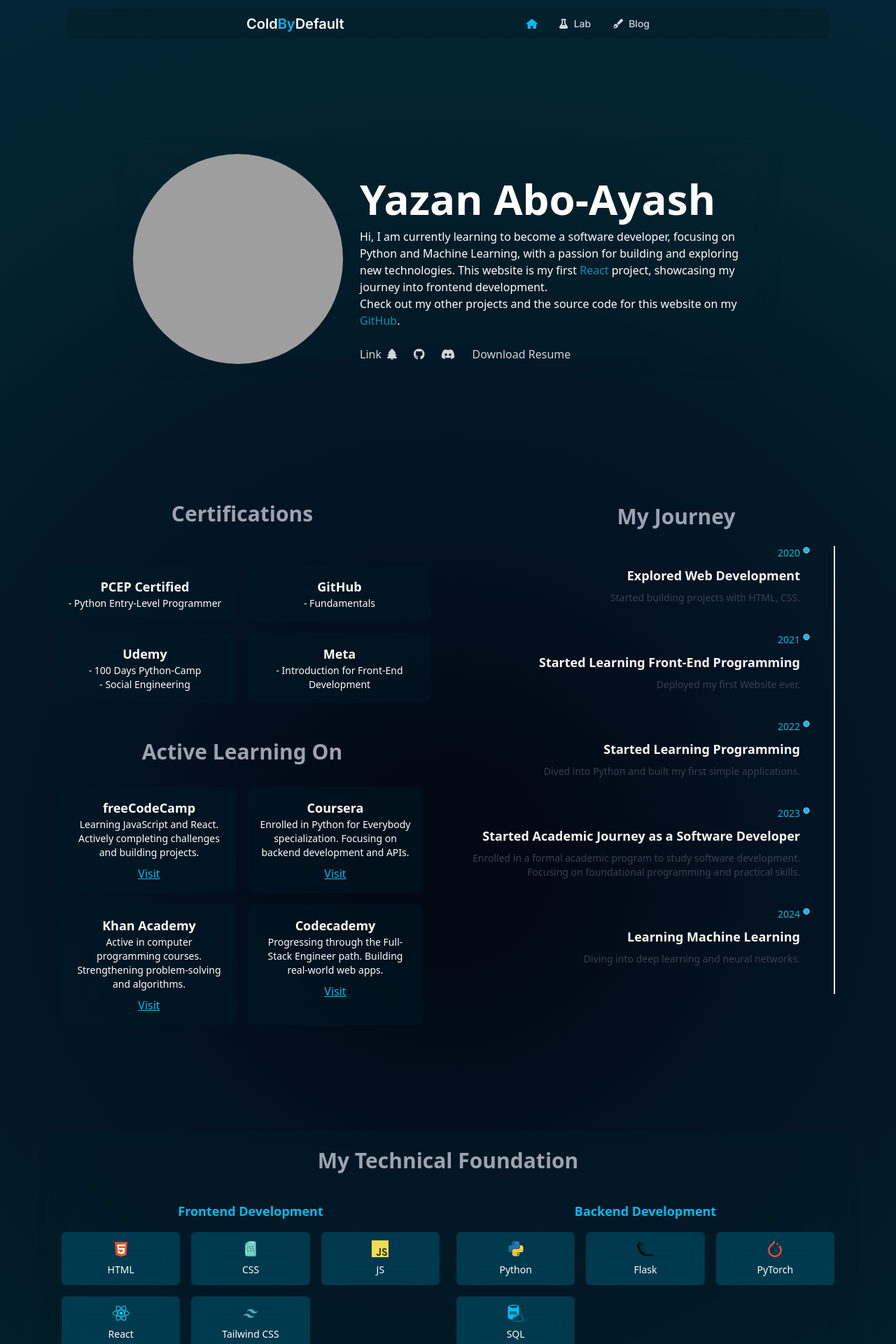
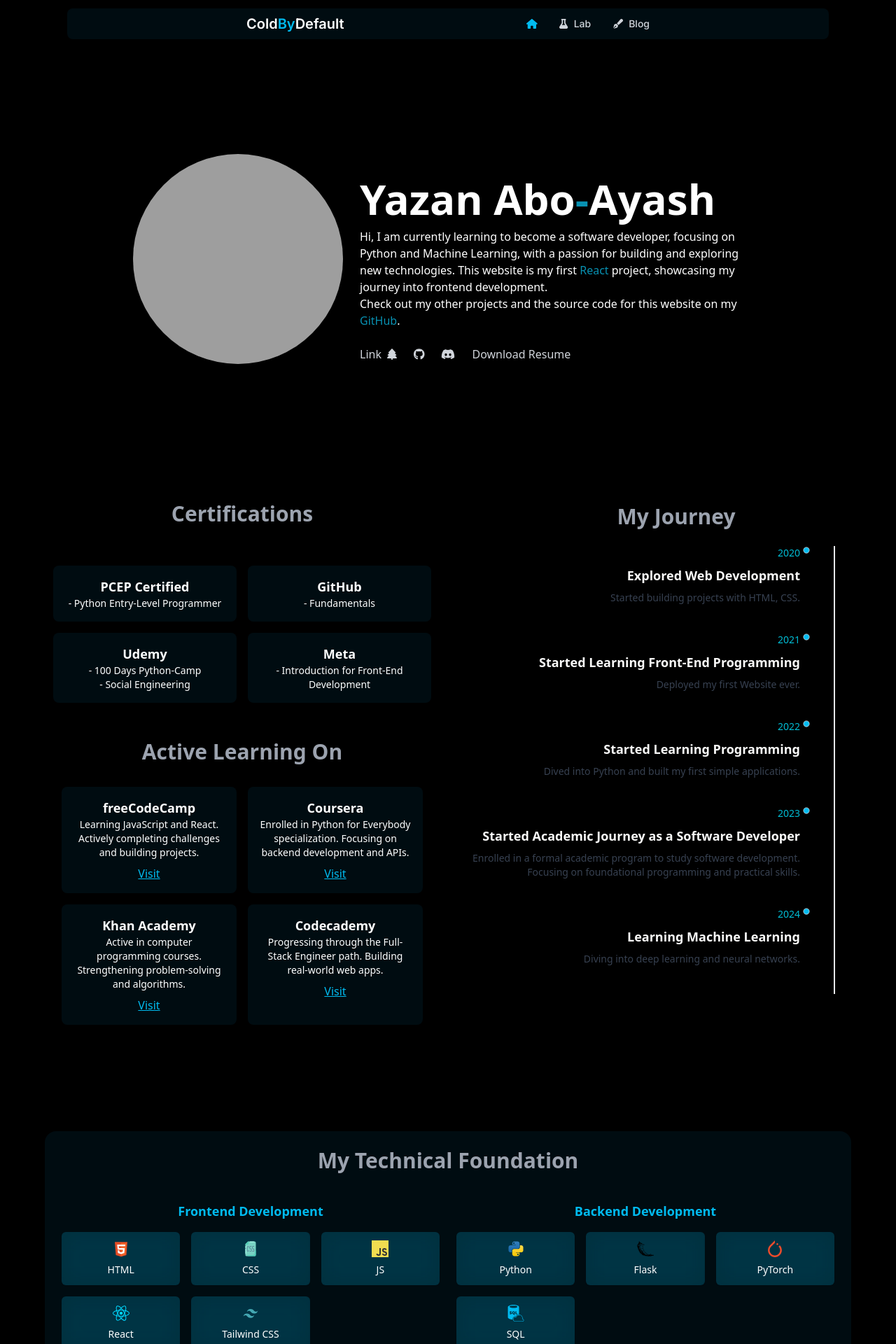
Before and after one commit to ColdByDefault/coldbydefault.github.io, a React (Vite) app: page / in a window 1280 px wide. Shown: the top 1920 px of the page at 70% size. Built offline with nearby package versions, Linux system fonts and the light colour scheme; grey boxes are pictures that could not be loaded.

Commit message:
removed background effects

```diff
--- a/src/App.jsx
+++ b/src/App.jsx
@@ -8,7 +8,7 @@
 import Navbar from "./components/Navbar";
 import Intro from "./components/Intro";
 import Lab from "./components/Lab";
-import GradientBackground from "./components/GradientBackground";
+/* import GradientBackground from "./components/GradientBackground"; */
 import Footer from "./components/Footer";
 import Impressum from "./components/Impressum";
 import Blogs from "./components/Blogs";
@@ -28,7 +28,7 @@
       {showContent && (
         <div className="relative min-h-screen overflow-x-hidden">
           {/* Gradient Background */}
-          <GradientBackground />
+          {/* <GradientBackground /> */}
           {/* Dynamic Content */}
           <div className="relative z-10">
             {/* Navbar */}
--- a/src/components/HeroSection.jsx
+++ b/src/components/HeroSection.jsx
@@ -17,7 +17,7 @@
         </div>
         <div className="md:pl-6 text-center md:text-left flex-1 md:pt-8">
           <h1 className="text-2xl md:text-5xl lg:text-6xl mb-1 md:mb-3 font-bold">
-            Yazan Abo-Ayash
+            Yazan Abo<span className="text-cyan-600">-</span>Ayash
           </h1>
           <div className="flex flex-col px-4 md:px-0 items-center md:items-start">
             <p className="text-sm md:text-base max-w-xl mb-6 text-center md:text-left">
@@ -28,7 +28,7 @@
               project, showcasing my journey into frontend development. <br />
               Check out my other projects and the source code for this website on my{" "}
               <a
-                href="https://github.com/ColdByDefault"
+                href="https://github.com/ColdByDefault/coldbydefault.github.io"
                 rel="noopener noreferrer"
                 target="_blank"
                 className="text-cyan-600
--- a/src/components/GradientBackground.jsx
+++ b/src/components/Not_In_Use/GradientBackground.jsx
@@ -12,15 +12,15 @@
           #020915 10%,
           #031424 40%,
           #021b27 60%,
-          #022430 80%,
-          #032535 100%)`;
+          #021f2b 80%,
+          #021a26 100%)`;
       } else {
         gradient.style.background = `radial-gradient(circle,
           #020915 10%,
           #031424 40%,
           #021b27 60%,
-          #022430 80%,
-          #032535 100%)`;
+          #021f2b 80%,
+          #021a26 100%)`
       }
     };
 
@@ -38,8 +38,8 @@
           #020915 10%,
           #031424 40%,
           #021b27 60%,
-          #022430 80%,
-          #032535 100%)`
+          #021f2b 80%,
+          #021a26 100%)`
       }}></div>
   );
 }
--- a/src/components/Skills.jsx
+++ b/src/components/Skills.jsx
@@ -3,7 +3,7 @@
 
 function Skills() {
   return (
-<div className="flex flex-col items-center gap-6 bg-dark-blue/60 backdrop-blur-lg
+<div className="flex flex-col items-center gap-6 bg-dark-blue  backdrop-blur-lg
   text-white p-4 sm:p-6 rounded-2xl shadow-lg mt-12 w-full">
   <h2 className="text-3xl font-bold mb-4 text-gray-400">My Technical Foundation</h2>
   <div className="grid grid-cols-1 sm:grid-cols-2 gap-6 w-full">
--- a/src/index.css
+++ b/src/index.css
@@ -8,7 +8,10 @@
 }
 
 .test-colors-pallete{
-    color:#0002033d;
-    color:#021b27;
-    color:#021b2771;
+    color: #000000;
+    color: #04021f;
+    color: #040408;
+    color: #020113;
+    color: #010204 ;
+
 }
```
